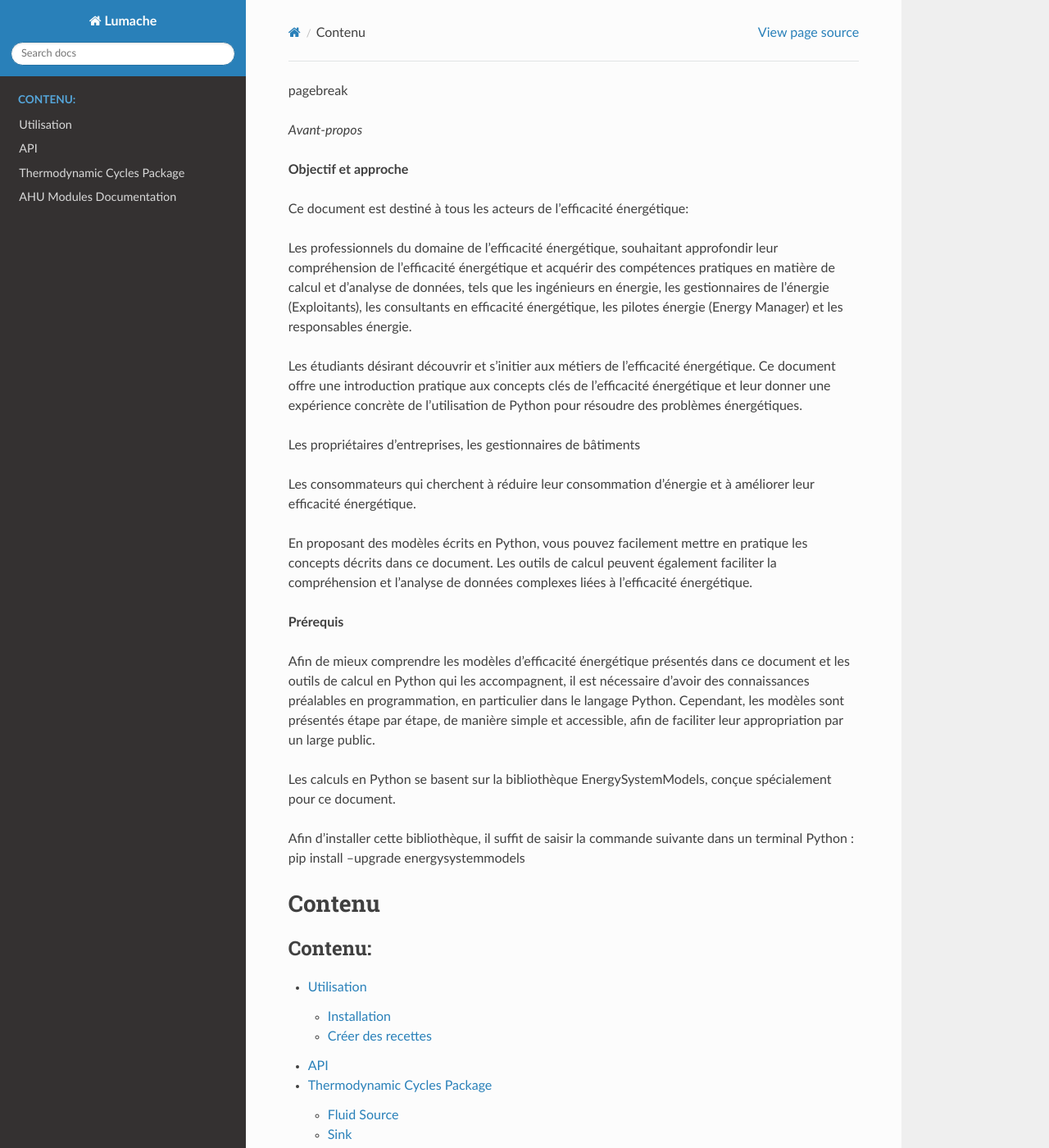
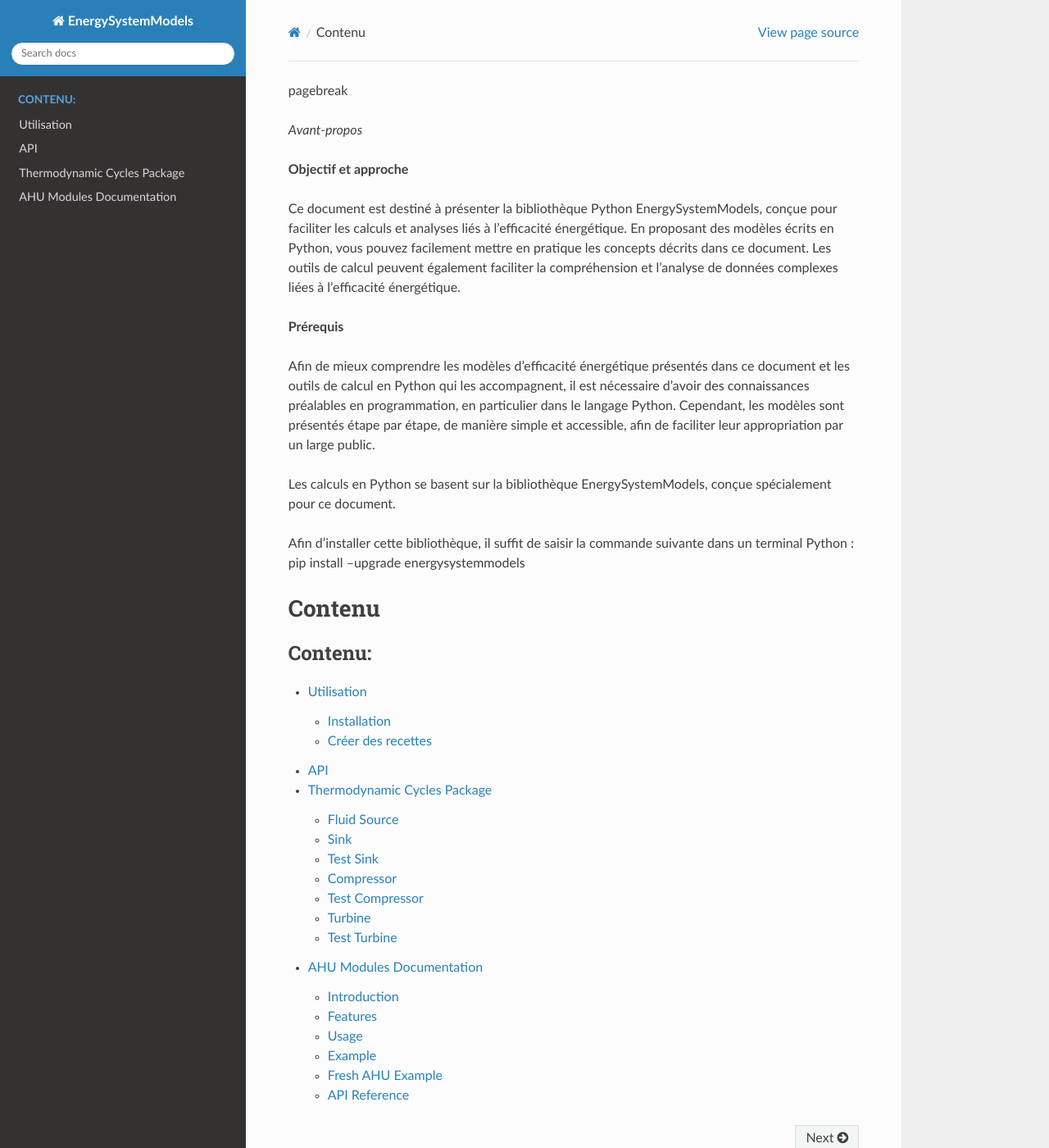
Before and after one commit to ZoheirHADID/EnergySystemModels-fr, a Sphinx documentation site: the page built from docs/source/index.rst, in a window 1280 px wide and 1400 px high. Shown: the whole window at 82% size. Built offline with Sphinx 7.4.7 and the Read the Docs theme 3.1.0, drawn with Linux system fonts in a browser that asks for light colours; pages that are not in the unit, such as notebooks, are missing from menus; some of the changed text lies outside the part shown.

Commit message:
turpe_calculation

```diff
--- a/docs/source/conf.py
+++ b/docs/source/conf.py
@@ -2,9 +2,9 @@
 
 # -- Project information
 
-project = 'Lumache'
-copyright = '2021, Graziella'
-author = 'Graziella'
+project = 'EnergySystemModels'
+copyright = '2024, Zoheir HADID'
+author = 'Zoheir HADID'
 
 release = '0.1'
 version = '0.1.0'
--- a/docs/source/index.rst
+++ b/docs/source/index.rst
@@ -4,22 +4,11 @@
 
 **Objectif et approche**
 
-Ce document est destiné à tous les acteurs de l’efficacité énergétique:
-
-* Les professionnels du domaine de l’efficacité énergétique, souhaitant approfondir leur compréhension de l’efficacité énergétique et acquérir des compétences pratiques en matière de calcul et d’analyse de données, tels que les ingénieurs en énergie, les gestionnaires de l’énergie (Exploitants), les consultants en efficacité énergétique, les pilotes énergie (Energy Manager) et les responsables énergie.
-
-* Les étudiants désirant découvrir et s’initier aux métiers de l’efficacité énergétique. Ce document offre une introduction pratique aux concepts clés de l’efficacité énergétique et leur donner une expérience concrète de l’utilisation de Python pour résoudre des problèmes énergétiques.
-
-* Les propriétaires d’entreprises, les gestionnaires de bâtiments
-
-* Les consommateurs qui cherchent à réduire leur consommation d’énergie et à améliorer leur efficacité énergétique.
-
-En proposant des modèles écrits en Python, vous pouvez facilement mettre en pratique les concepts décrits dans ce document. Les outils de calcul peuvent également faciliter la compréhension et l’analyse de données complexes liées à l’efficacité énergétique.
+Ce document est destiné à présenter la bibliothèque Python EnergySystemModels, conçue pour faciliter les calculs et analyses liés à l’efficacité énergétique. En proposant des modèles écrits en Python, vous pouvez facilement mettre en pratique les concepts décrits dans ce document. Les outils de calcul peuvent également faciliter la compréhension et l’analyse de données complexes liées à l’efficacité énergétique.
 
 **Prérequis**
 
-Afin de mieux comprendre les modèles d’efficacité énergétique présentés dans ce document et les outils de calcul en Python qui les accompagnent, il est nécessaire d’avoir des connaissances préalables en programmation, en particulier dans le langage Python.
-Cependant, les modèles sont présentés étape par étape, de manière simple et accessible, afin de faciliter leur appropriation par un large public.
+Afin de mieux comprendre les modèles d’efficacité énergétique présentés dans ce document et les outils de calcul en Python qui les accompagnent, il est nécessaire d’avoir des connaissances préalables en programmation, en particulier dans le langage Python. Cependant, les modèles sont présentés étape par étape, de manière simple et accessible, afin de faciliter leur appropriation par un large public.
 
 Les calculs en Python se basent sur la bibliothèque EnergySystemModels, conçue spécialement pour ce document.
 
```
Also changed, not shown: docs/source/usage.rst (+2 -13 lines).
